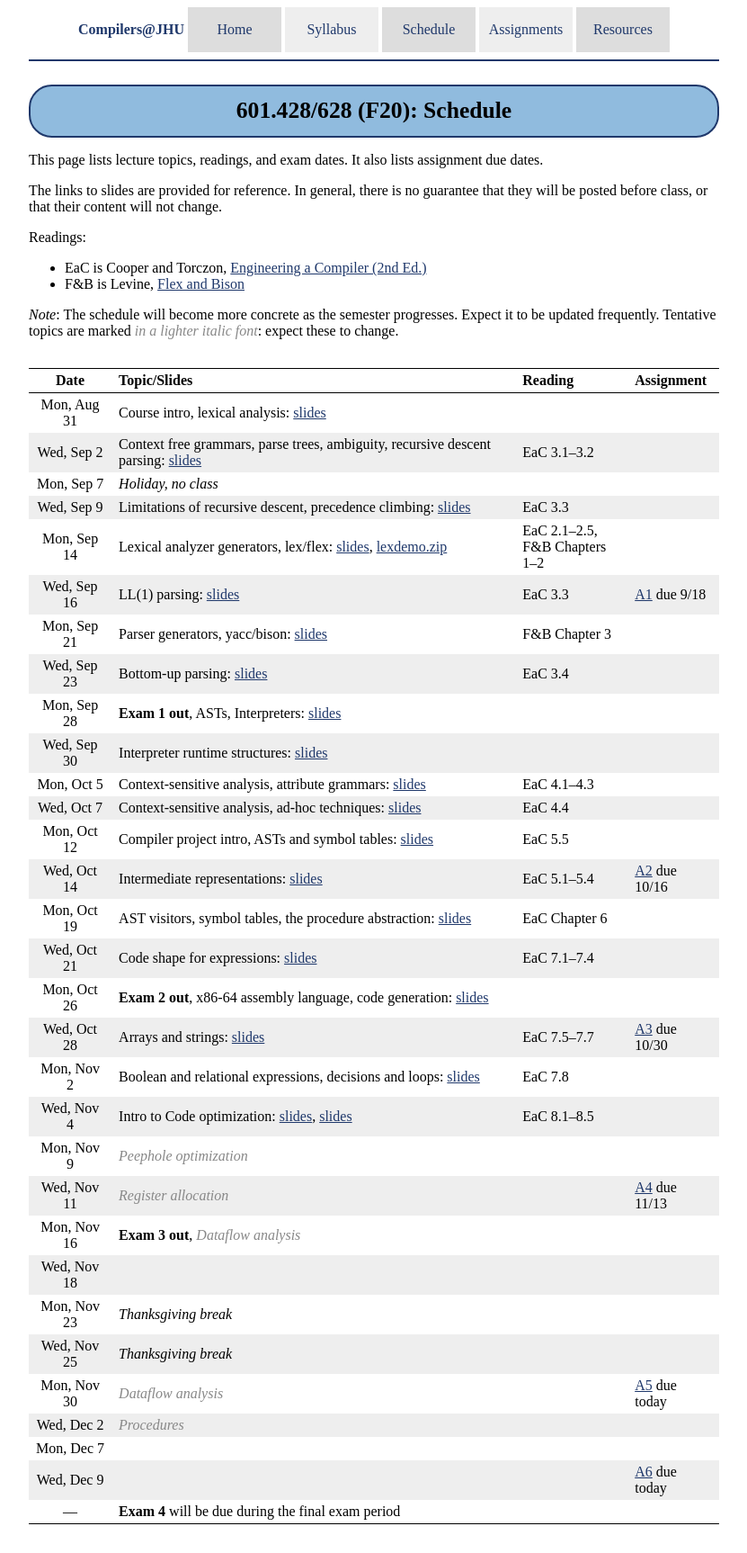
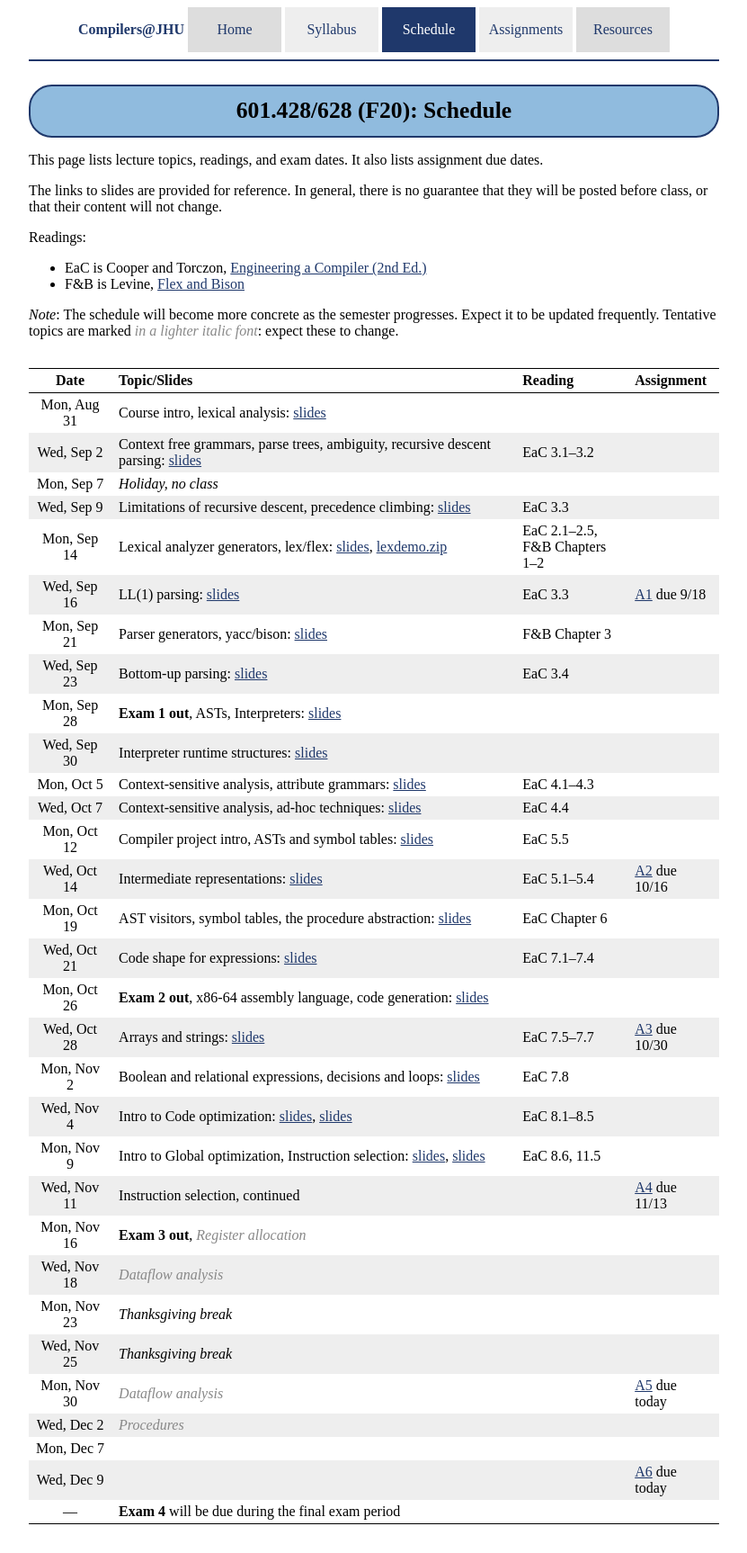
Before and after one commit to jhucompilers/fall2020, a Jekyll site: the page built from schedule.md, in a window 1280 px wide. Shown: the whole page at 90% size, without its empty margins (224-1055 px from the left). Built offline with Jekyll 4.4.1, drawn with Linux system fonts in a browser that asks for light colours.

Commit message:
schedule/lectures update

```diff
--- a/schedule.md
+++ b/schedule.md
@@ -36,10 +37,10 @@ Mon, Oct 26 | <b>Exam 2 out</b>, x86-64 assembly language, code generation: [sli
 Wed, Oct 28 | Arrays and strings: [slides](lectures/Code_Shape_II_Arrays_Aggregates_&_Strings.pdf) | EaC 7.5–7.7 | [A3](assign/assign03.html) due 10/30
 Mon, Nov 2 | Boolean and relational expressions, decisions and loops: [slides](lectures/Code_Shape_III_Boolean_and_Relational_Expressions_+_Control_Flow.pdf)  | EaC 7.8 |
 Wed, Nov 4 | Intro to Code optimization: [slides](lectures/Introduction_to_Optimization_terminology_&_local_value_numbering.pdf), [slides](lectures/Regional_Optimization_Superlocal_Value_Numbering_and_Loop_Unrolling.pdf) | EaC 8.1–8.5 |
-Mon, Nov 9 | <span class="tentative">Peephole optimization</span>
-Wed, Nov 11 | <span class="tentative">Register allocation</span> | | [A4](assign/assign04.html) due 11/13
-Mon, Nov 16 | <b>Exam 3 out</b>, <span class="tentative">Dataflow analysis</span>
-Wed, Nov 18 | <span class="tentative"></span>
+Mon, Nov 9 | Intro to Global optimization, Instruction selection: [slides](lectures/Global_Optimization_Live_Analysis.pdf), [slides](lectures/Introduction_to_Instruction_Selection_and_Peephole_based_Selection.pdf) | EaC 8.6, 11.5
+Wed, Nov 11 | Instruction selection, continued | | [A4](assign/assign04.html) due 11/13
+Mon, Nov 16 | <b>Exam 3 out</b>, <span class="tentative">Register allocation</span>
+Wed, Nov 18 |  <span class="tentative">Dataflow analysis</span>
 Mon, Nov 23 | *Thanksgiving break*
 Wed, Nov 25 | *Thanksgiving break*
 Mon, Nov 30 | <span class="tentative">Dataflow analysis</span>  | | [A5](assign/assign05.html) due today
```
Also changed, not shown: other parts of schedule.md (+1 -0 lines), assignments.md (+1 -0 lines), index.md (+1 -0 lines), resources.md (+6 -1 lines), 2 other files.
